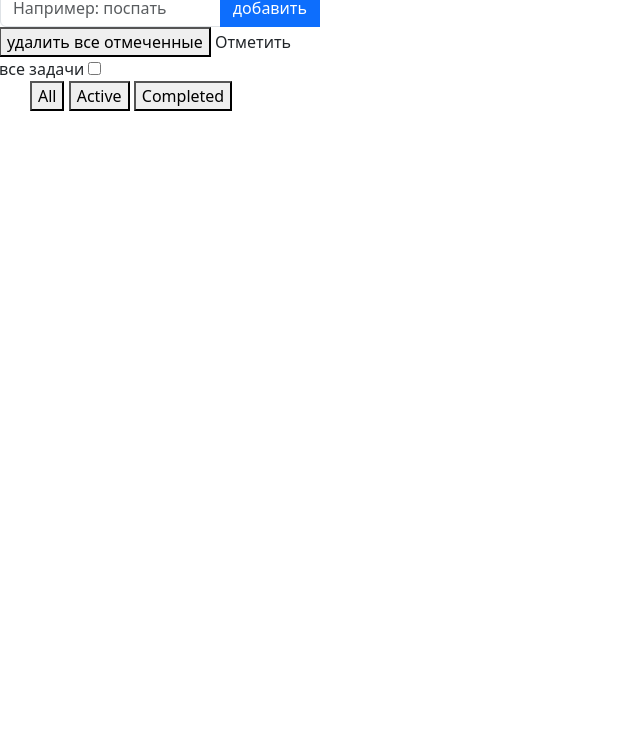
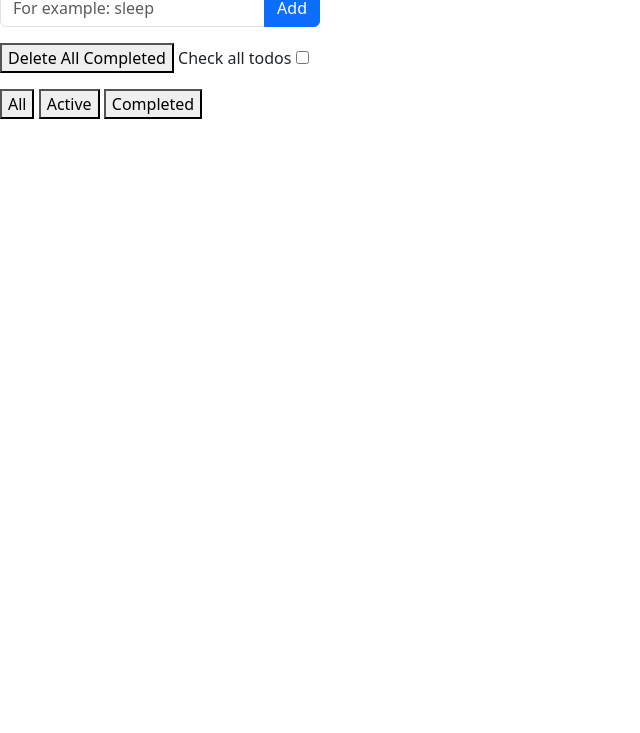
Before and after one commit to SamEvdokimov/Todo_Evdokimov, a website: page index.html in a window 1280 px wide. Shown: the part 67-800 px from the top of the page, without its empty margins (0-640 px from the left). Drawn offline with nearby package versions, Linux system fonts and the light colour scheme.

Commit message:
try to fix inner

```diff
--- a/index.html
+++ b/index.html
@@ -9,12 +9,12 @@
   <body>
     <h1>TodoJs App</h1>
     <div class="input-group mb-3 w-25">
-      <input id="input-todo-text" type="text" class="form-control" placeholder="Например: поспать">
-      <button id="send-button" class="btn btn-primary" type="button">добавить</button>
-    <br>
+      <input id="input-todo-text" type="text" class="form-control" placeholder="For example: sleep">
+      <button id="send-button" class="btn btn-primary" type="button">Add</button>
+    </div>
     <div>
-    <button id="delete-button-all" type="submit">удалить все отмеченные</button>
-   <span id="check-all-text">Отметить все задачи</span>
+    <button id="delete-button-all" type="submit">Delete All Completed</button>
+   <span id="check-all-text">Check all todos</span>
     <input id="check-all" type="checkbox">
   </div>
     <ul id="list-for-render"></ul>
--- a/main.js
+++ b/main.js
@@ -78,7 +78,7 @@ const addNewTodo = (event) => {
 const saveDefaultTextOfTask = (event) => {
   const id = Number(event.target.parentElement.dataset.id);
   toDoList.forEach((todo) => {
-    if (todo.id === id && todo.t) {
+    if (todo.id === id /* && todo.text.length !== 0 */) {
       todo.text = event.target.value;
     }
   });
```
